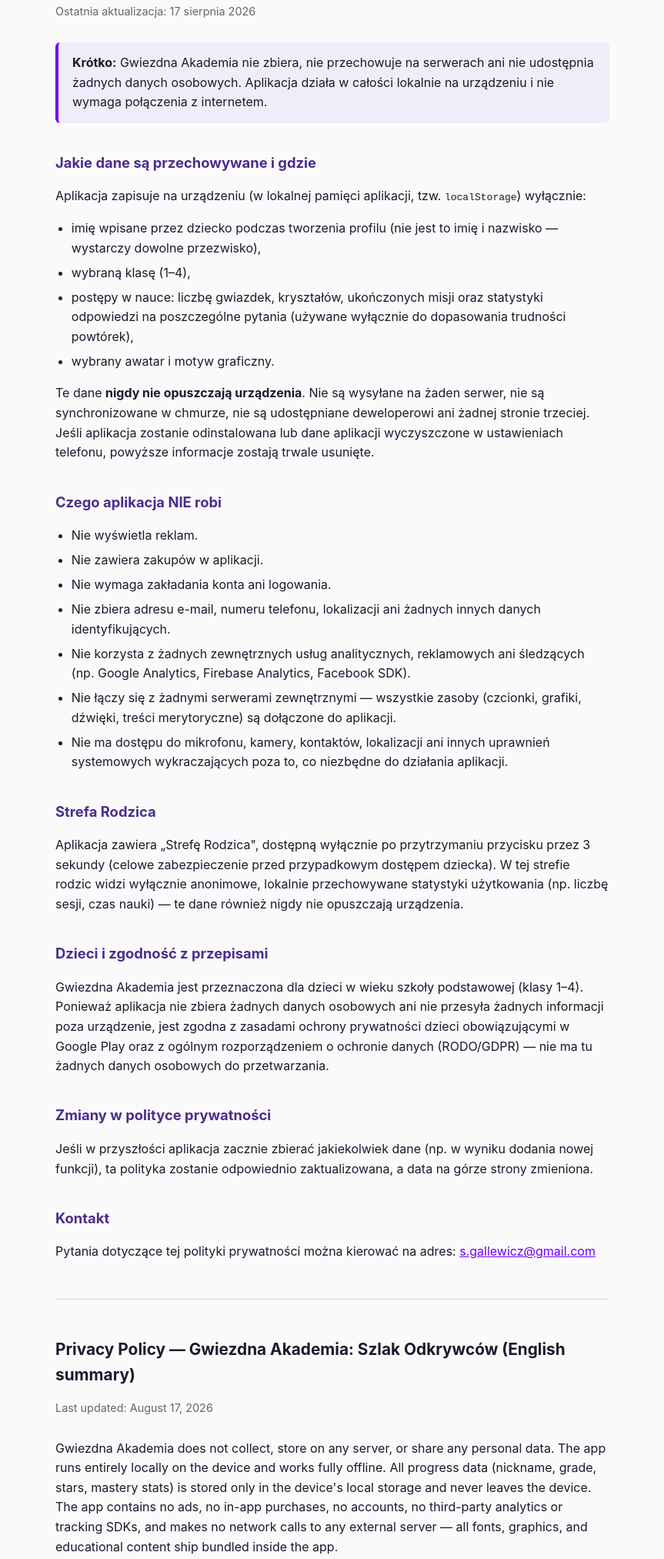
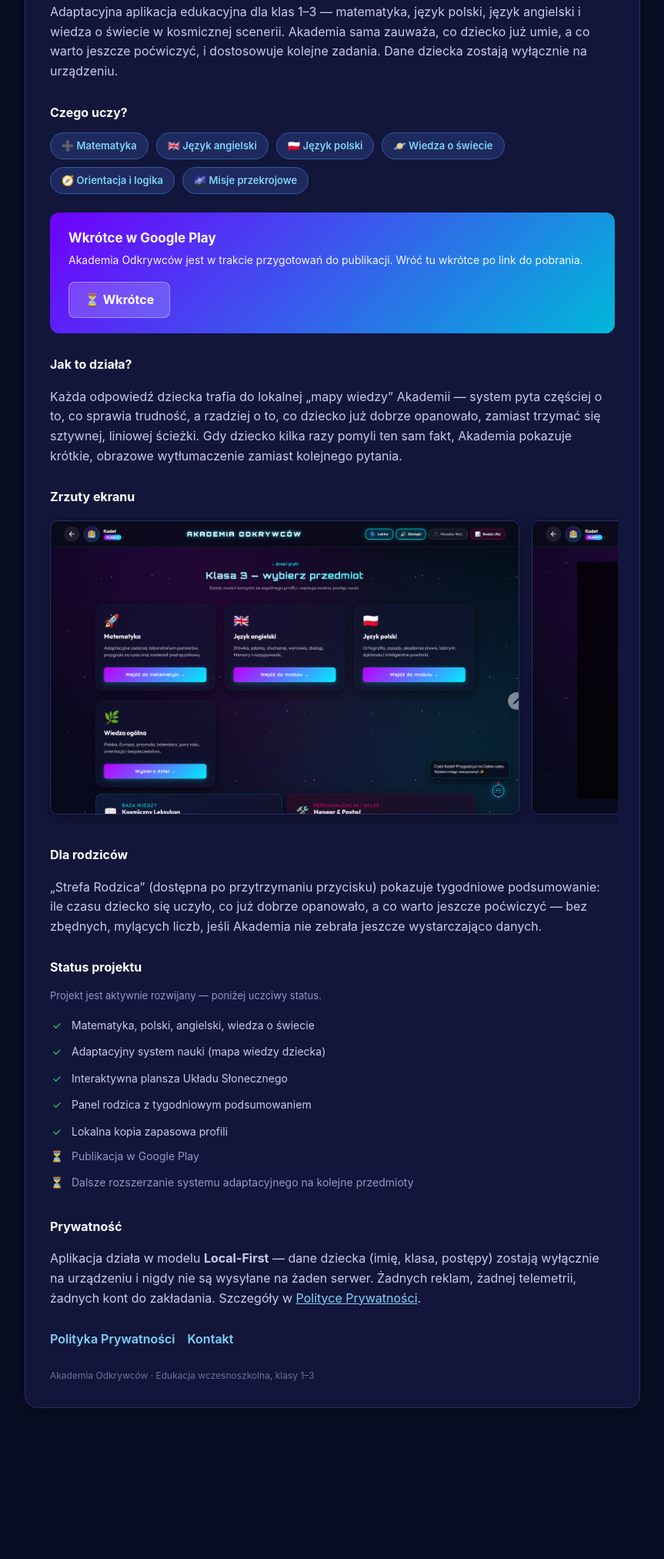
Before and after one commit to apm-medyka/gwiezdna-akademia-privacy, a plain HTML site: page index.html in a window 1280 px wide. Shown: the part 142-2167 px from the top of the page at 77% size, without its empty margins (208-1071 px from the left). After the commit the page ends 1995 px from the top, so only its background shows below. Drawn offline with Linux system fonts and the light colour scheme.

Commit message:
Rozbuduj repo do pelnej strony: strona powitalna + poprawiona polityka prywatnosci (mikrofon, subskrypcja)

```diff
--- a/index.html
+++ b/index.html
@@ -1,82 +1,102 @@
-<!doctype html>
+<!DOCTYPE html>
 <html lang="pl">
 <head>
-<meta charset="UTF-8">
-<meta name="viewport" content="width=device-width, initial-scale=1.0">
-<title>Polityka Prywatności — Gwiezdna Akademia</title>
-<style>
-  body {
-    font-family: -apple-system, BlinkMacSystemFont, "Segoe UI", Roboto, sans-serif;
-    max-width: 720px;
-    margin: 0 auto;
-    padding: 32px 20px 80px;
-    line-height: 1.6;
-    color: #1a1a2e;
-    background: #fafafa;
-  }
-  h1 { font-size: 1.6rem; margin-bottom: 4px; }
-  h2 { font-size: 1.15rem; margin-top: 2em; color: #4a2e8c; }
-  .updated { color: #666; font-size: 0.9rem; margin-bottom: 2em; }
-  ul { padding-left: 1.3em; }
-  li { margin-bottom: 0.4em; }
-  hr { margin: 3em 0; border: none; border-top: 1px solid #ddd; }
-  .lead {
-    background: #f0edfa;
-    border-left: 4px solid #7000ff;
-    padding: 14px 18px;
-    border-radius: 6px;
-  }
-  a { color: #7000ff; }
-</style>
+  <meta charset="UTF-8">
+  <meta name="viewport" content="width=device-width, initial-scale=1.0">
+  <title>Akademia Odkrywców</title>
+  <style>
+    body { font-family: -apple-system, BlinkMacSystemFont, "Segoe UI", Roboto, Helvetica, Arial, sans-serif; line-height: 1.6; color: #e8e8f5; max-width: 800px; margin: 0 auto; padding: 24px; background: #0a0e24; }
+    .card { background: #12163a; border-radius: 16px; padding: 32px; box-shadow: 0 4px 30px rgba(0,0,0,0.4); border: 1px solid #2a2f5c; }
+    h1 { color: #00e5ff; font-size: 26px; margin-top: 0; }
+    h2 { color: #ffffff; font-size: 16px; margin-top: 28px; }
+    p { color: #c7cae8; }
+    ul { padding-left: 20px; }
+    li { color: #c7cae8; }
+    .badge { display: inline-block; background: #1e2a5e; color: #7dd3fc; padding: 4px 12px; border-radius: 20px; font-weight: bold; font-size: 12px; border: 1px solid #2f5aa0; }
+    a { color: #7dd3fc; }
+    .links { margin-top: 28px; display: flex; gap: 16px; flex-wrap: wrap; }
+    .links a { font-weight: 600; text-decoration: none; }
+    .links a:hover { text-decoration: underline; }
+    footer { margin-top: 24px; font-size: 12px; color: #6b7099; }
+    .shots { display: flex; gap: 16px; overflow-x: auto; padding: 4px 4px 12px; margin: 0 -4px; }
+    .shots a { flex: 0 0 auto; }
+    .shots img { display: block; height: 380px; width: auto; border-radius: 10px; border: 1px solid #2a2f5c; box-shadow: 0 6px 18px rgba(0,0,0,0.3); }
+    .subjects { list-style: none; padding: 0; margin: 0; display: flex; flex-wrap: wrap; gap: 10px; }
+    .subjects li { background: #1e2a5e; border: 1px solid #2f5aa0; color: #7dd3fc; padding: 6px 14px; border-radius: 20px; font-size: 13px; font-weight: 600; }
+    .roadmap-note { font-size: 13px; color: #9497c2; margin: 4px 0 12px; }
+    .roadmap { list-style: none; padding: 0; margin: 0; display: flex; flex-direction: column; gap: 2px; }
+    .roadmap li { display: flex; align-items: baseline; gap: 10px; padding: 5px 0; font-size: 14px; color: #c7cae8; }
+    .roadmap .icon { width: 18px; flex: 0 0 auto; text-align: center; }
+    .roadmap.done .icon { color: #2ed573; }
+    .roadmap.pending .icon { color: #ffd54a; }
+    .roadmap.pending li { color: #9497c2; }
+    .signup { background: linear-gradient(135deg, #7000ff, #00b8d9); color: #fff; border-radius: 12px; padding: 20px 24px; margin-top: 24px; display: flex; align-items: center; justify-content: space-between; gap: 16px; flex-wrap: wrap; }
+    .signup p { margin: 0; font-size: 14px; opacity: 0.95; color: #fff; }
+    .signup h2 { margin: 0 0 4px; color: #fff; font-size: 17px; }
+    .signup-badge { background: rgba(255,255,255,0.18); color: #fff; font-weight: 700; padding: 10px 20px; border-radius: 8px; white-space: nowrap; border: 1px solid rgba(255,255,255,0.35); }
+  </style>
 </head>
 <body>
+  <div class="card">
+    <span class="badge">Local-First · Edukacja Wczesnoszkolna</span>
+    <h1>🚀 Akademia Odkrywców</h1>
+    <p>Adaptacyjna aplikacja edukacyjna dla klas 1–3 — matematyka, język polski, język angielski i wiedza o świecie w kosmicznej scenerii. Akademia sama zauważa, co dziecko już umie, a co warto jeszcze poćwiczyć, i dostosowuje kolejne zadania. Dane dziecka zostają wyłącznie na urządzeniu.</p>
 
-<h1>Polityka Prywatności — Gwiezdna Akademia: Szlak Odkrywców</h1>
-<p class="updated">Ostatnia aktualizacja: 17 sierpnia 2026</p>
+    <h2>Czego uczy?</h2>
+    <ul class="subjects">
+      <li>➕ Matematyka</li>
+      <li>🇬🇧 Język angielski</li>
+      <li>🇵🇱 Język polski</li>
+      <li>🪐 Wiedza o świecie</li>
+      <li>🧭 Orientacja i logika</li>
+      <li>🌌 Misje przekrojowe</li>
+    </ul>
 
-<div class="lead">
-  <strong>Krótko:</strong> Gwiezdna Akademia nie zbiera, nie przechowuje na serwerach ani nie udostępnia żadnych danych osobowych. Aplikacja działa w całości lokalnie na urządzeniu i nie wymaga połączenia z internetem.
-</div>
+    <div class="signup">
+      <div>
+        <h2>Wkrótce w Google Play</h2>
+        <p>Akademia Odkrywców jest w trakcie przygotowań do publikacji. Wróć tu wkrótce po link do pobrania.</p>
+      </div>
+      <span class="signup-badge">⏳ Wkrótce</span>
+    </div>
 
-<h2>Jakie dane są przechowywane i gdzie</h2>
-<p>Aplikacja zapisuje na urządzeniu (w lokalnej pamięci aplikacji, tzw. <code>localStorage</code>) wyłącznie:</p>
-<ul>
-  <li>imię wpisane przez dziecko podczas tworzenia profilu (nie jest to imię i nazwisko — wystarczy dowolne przezwisko),</li>
-  <li>wybraną klasę (1–4),</li>
-  <li>postępy w nauce: liczbę gwiazdek, kryształów, ukończonych misji oraz statystyki odpowiedzi na poszczególne pytania (używane wyłącznie do dopasowania trudności powtórek),</li>
-  <li>wybrany awatar i motyw graficzny.</li>
-</ul>
-<p>Te dane <strong>nigdy nie opuszczają urządzenia</strong>. Nie są wysyłane na żaden serwer, nie są synchronizowane w chmurze, nie są udostępniane deweloperowi ani żadnej stronie trzeciej. Jeśli aplikacja zostanie odinstalowana lub dane aplikacji wyczyszczone w ustawieniach telefonu, powyższe informacje zostają trwale usunięte.</p>
+    <h2>Jak to działa?</h2>
+    <p>Każda odpowiedź dziecka trafia do lokalnej „mapy wiedzy” Akademii — system pyta częściej o to, co sprawia trudność, a rzadziej o to, co dziecko już dobrze opanowało, zamiast trzymać się sztywnej, liniowej ścieżki. Gdy dziecko kilka razy pomyli ten sam fakt, Akademia pokazuje krótkie, obrazowe wytłumaczenie zamiast kolejnego pytania.</p>
 
-<h2>Czego aplikacja NIE robi</h2>
-<ul>
-  <li>Nie wyświetla reklam.</li>
-  <li>Nie zawiera zakupów w aplikacji.</li>
-  <li>Nie wymaga zakładania konta ani logowania.</li>
-  <li>Nie zbiera adresu e-mail, numeru telefonu, lokalizacji ani żadnych innych danych identyfikujących.</li>
-  <li>Nie korzysta z żadnych zewnętrznych usług analitycznych, reklamowych ani śledzących (np. Google Analytics, Firebase Analytics, Facebook SDK).</li>
-  <li>Nie łączy się z żadnymi serwerami zewnętrznymi — wszystkie zasoby (czcionki, grafiki, dźwięki, treści merytoryczne) są dołączone do aplikacji.</li>
-  <li>Nie ma dostępu do mikrofonu, kamery, kontaktów, lokalizacji ani innych uprawnień systemowych wykraczających poza to, co niezbędne do działania aplikacji.</li>
-</ul>
+    <h2>Zrzuty ekranu</h2>
+    <div class="shots">
+      <a href="screenshots/subjects.png" target="_blank" rel="noopener"><img src="screenshots/subjects.png" alt="Ekran wyboru przedmiotu: Matematyka, Angielski, Polski, Wiedza ogólna"></a>
+      <a href="screenshots/solar-system.png" target="_blank" rel="noopener"><img src="screenshots/solar-system.png" alt="Interaktywna plansza Układu Słonecznego z kartą ciekawostek o planecie"></a>
+      <a href="screenshots/math-quiz.png" target="_blank" rel="noopener"><img src="screenshots/math-quiz.png" alt="Ekran quizu matematycznego z tabliczką mnożenia"></a>
+      <a href="screenshots/parent-panel.png" target="_blank" rel="noopener"><img src="screenshots/parent-panel.png" alt="Panel rodzica z tygodniowym podsumowaniem postępów"></a>
+    </div>
 
-<h2>Strefa Rodzica</h2>
-<p>Aplikacja zawiera „Strefę Rodzica", dostępną wyłącznie po przytrzymaniu przycisku przez 3 sekundy (celowe zabezpieczenie przed przypadkowym dostępem dziecka). W tej strefie rodzic widzi wyłącznie anonimowe, lokalnie przechowywane statystyki użytkowania (np. liczbę sesji, czas nauki) — te dane również nigdy nie opuszczają urządzenia.</p>
+    <h2>Dla rodziców</h2>
+    <p>„Strefa Rodzica” (dostępna po przytrzymaniu przycisku) pokazuje tygodniowe podsumowanie: ile czasu dziecko się uczyło, co już dobrze opanowało, a co warto jeszcze poćwiczyć — bez zbędnych, mylących liczb, jeśli Akademia nie zebrała jeszcze wystarczająco danych.</p>
 
-<h2>Dzieci i zgodność z przepisami</h2>
-<p>Gwiezdna Akademia jest przeznaczona dla dzieci w wieku szkoły podstawowej (klasy 1–4). Ponieważ aplikacja nie zbiera żadnych danych osobowych ani nie przesyła żadnych informacji poza urządzenie, jest zgodna z zasadami ochrony prywatności dzieci obowiązującymi w Google Play oraz z ogólnym rozporządzeniem o ochronie danych (RODO/GDPR) — nie ma tu żadnych danych osobowych do przetwarzania.</p>
+    <h2>Status projektu</h2>
+    <p class="roadmap-note">Projekt jest aktywnie rozwijany — poniżej uczciwy status.</p>
+    <div class="roadmap done">
+      <li><span class="icon">✓</span> Matematyka, polski, angielski, wiedza o świecie</li>
+      <li><span class="icon">✓</span> Adaptacyjny system nauki (mapa wiedzy dziecka)</li>
+      <li><span class="icon">✓</span> Interaktywna plansza Układu Słonecznego</li>
+      <li><span class="icon">✓</span> Panel rodzica z tygodniowym podsumowaniem</li>
+      <li><span class="icon">✓</span> Lokalna kopia zapasowa profili</li>
+    </div>
+    <div class="roadmap pending">
+      <li><span class="icon">⏳</span> Publikacja w Google Play</li>
+      <li><span class="icon">⏳</span> Dalsze rozszerzanie systemu adaptacyjnego na kolejne przedmioty</li>
+    </div>
 
-<h2>Zmiany w polityce prywatności</h2>
-<p>Jeśli w przyszłości aplikacja zacznie zbierać jakiekolwiek dane (np. w wyniku dodania nowej funkcji), ta polityka zostanie odpowiednio zaktualizowana, a data na górze strony zmieniona.</p>
+    <h2>Prywatność</h2>
+    <p>Aplikacja działa w modelu <strong>Local-First</strong> — dane dziecka (imię, klasa, postępy) zostają wyłącznie na urządzeniu i nigdy nie są wysyłane na żaden serwer. Żadnych reklam, żadnej telemetrii, żadnych kont do zakładania. Szczegóły w <a href="privacy.html">Polityce Prywatności</a>.</p>
 
-<h2>Kontakt</h2>
-<p>Pytania dotyczące tej polityki prywatności można kierować na adres: <a href="mailto:s.gallewicz@gmail.com">s.gallewicz@gmail.com</a></p>
+    <div class="links">
+      <a href="privacy.html">Polityka Prywatności</a>
+      <a href="mailto:s.gallewicz@gmail.com">Kontakt</a>
+    </div>
 
-<hr>
-
-<h1 style="font-size:1.3rem;">Privacy Policy — Gwiezdna Akademia: Szlak Odkrywców (English summary)</h1>
-<p class="updated">Last updated: August 17, 2026</p>
-<p>Gwiezdna Akademia does not collect, store on any server, or share any personal data. The app runs entirely locally on the device and works fully offline. All progress data (nickname, grade, stars, mastery stats) is stored only in the device's local storage and never leaves the device. The app contains no ads, no in-app purchases, no accounts, no third-party analytics or tracking SDKs, and makes no network calls to any external server — all fonts, graphics, and educational content ship bundled inside the app.</p>
-<p>Contact: <a href="mailto:s.gallewicz@gmail.com">s.gallewicz@gmail.com</a></p>
-
+    <footer>Akademia Odkrywców &middot; Edukacja wczesnoszkolna, klasy 1–3</footer>
+  </div>
 </body>
 </html>
```
Also changed, not shown: privacy.html (added, +93 -0 lines), screenshots/math-quiz.png (added), screenshots/parent-panel.png (added), screenshots/solar-system.png (added), screenshots/subjects.png (added), 1 other file.
